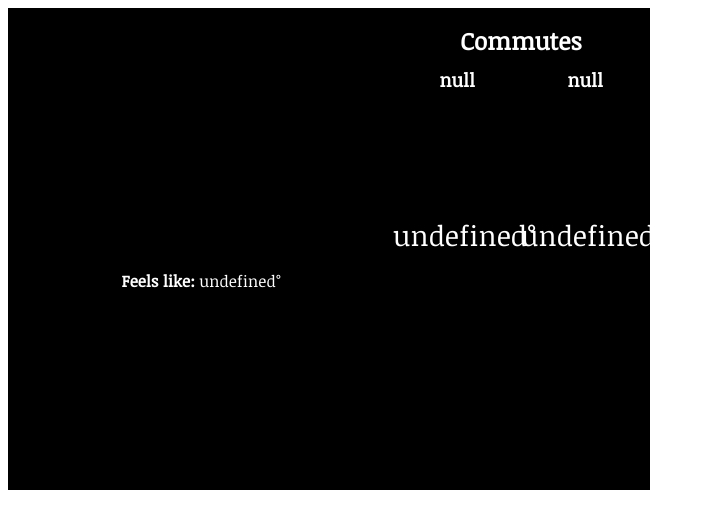
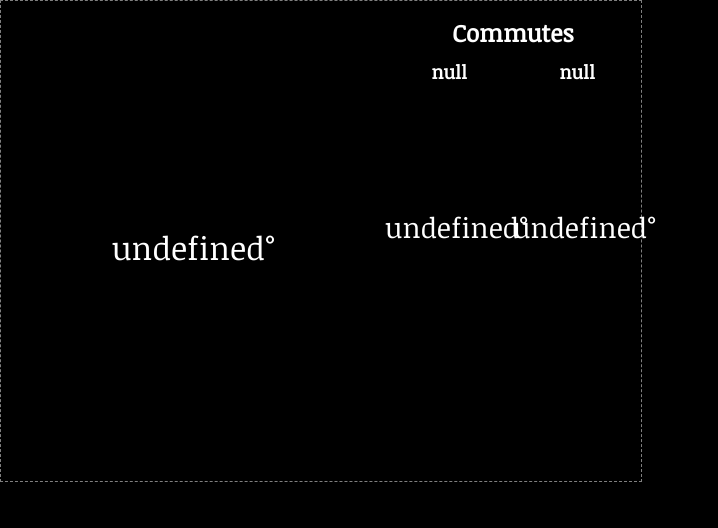
Before and after one commit to rosshettel/weatherstation, a website: page index.html in a window 1280 px wide. Shown: the whole page, without its empty margins (0-718 px from the left). Drawn offline with nearby package versions, Linux system fonts and the light colour scheme.

Commit message:
final arrangement of temp and conditions

```diff
--- a/index.html
+++ b/index.html
@@ -10,9 +10,8 @@
             <div ng-controller="weatherController" ng-init='init()'>
                 <div id="currently">
                     <skycon icon="forecast.currently.icon" size='200' color='white' class='icon'></skycon>
-                    <p><strong><span ng-bind='forecast.minutely.summary'></strong></span>
-
-                    <p><strong>Feels like:</strong> <span ng-bind='forecast.currently.apparentTemperature | temp'></span></p>
+                    <div class='temp' ng-bind='forecast.currently.apparentTemperature | temp'></div>
+                    <div class='summary' ng-bind='forecast.currently.summary'></div>
                 </div>
 
                 <div id='commutes'>
@@ -23,7 +22,7 @@
 
                         <div class="temp" ng-bind='nextCommute.apparentTemperature | temp'></div>
                         <div ng-if='nextCommute.precipProbability > 0'><strong>Rain:</strong> <span ng-bind="nextCommute.precipProbability | percent"></span></div>
-                        <div ng-if='nextCommute.windSpeed'><strong>Wind:</strong> <span ng-bind="nextCommute.windSpeed + ' mph'"></span></div>
+                        <div ng-if='nextCommute.windSpeed'><span ng-bind="nextCommute.windSpeed + ' mph'"></span></div>
                     </div>
 
                     <div class="commute">
@@ -32,7 +31,7 @@
 
                         <div class="temp" ng-bind='nextNextCommute.apparentTemperature | temp'></div>
                         <div ng-if='nextNextCommute.precipProbability > 0'><strong>Rain:</strong> <span ng-bind="nextNextCommute.precipProbability | percent"></span></div>
-                        <div ng-if='nextNextCommute.windSpeed'><strong>Wind:</strong> <span ng-bind="nextNextCommute.windSpeed + ' mph'"></span></div>
+                        <div ng-if='nextNextCommute.windSpeed'><span ng-bind="nextNextCommute.windSpeed + ' mph'"></span></div>
                     </div>
 
 
--- a/style.css
+++ b/style.css
@@ -1,9 +1,13 @@
+body {
+    margin: 0px;
+    background-color: black;
+}
+
 #viewframe {
     width: 640px;
     height: 480px;
-    border: 1px solid black;
     position: relative;
-    background-color: black;
+    border: 1px dashed gray;
     color: white;
     font-family: 'Noticia Text', serif;
 }
@@ -16,7 +20,17 @@
     float: left;
 }
 #currently .icon {
-    margin: 20px 0px;
+    width: 200px;
+    height: 200px;
+    margin-top: 20px;
+    margin-bottom: 0px;
+}
+#currently .temp {
+    font-size: 32px;
+}
+#currently .summary {
+    font-size: 20px;
+    font-weight: bold;
 }
 
 
```
